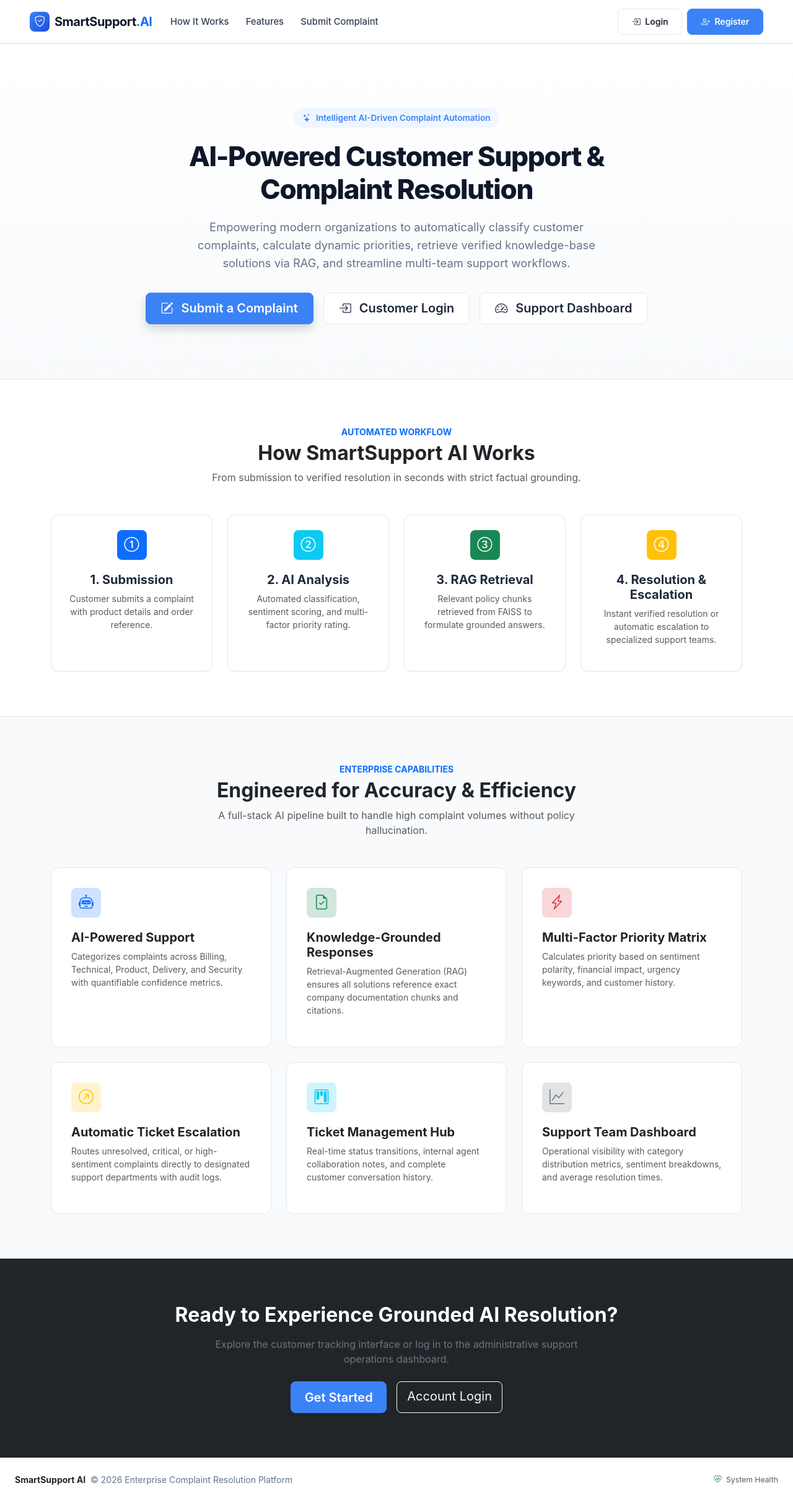
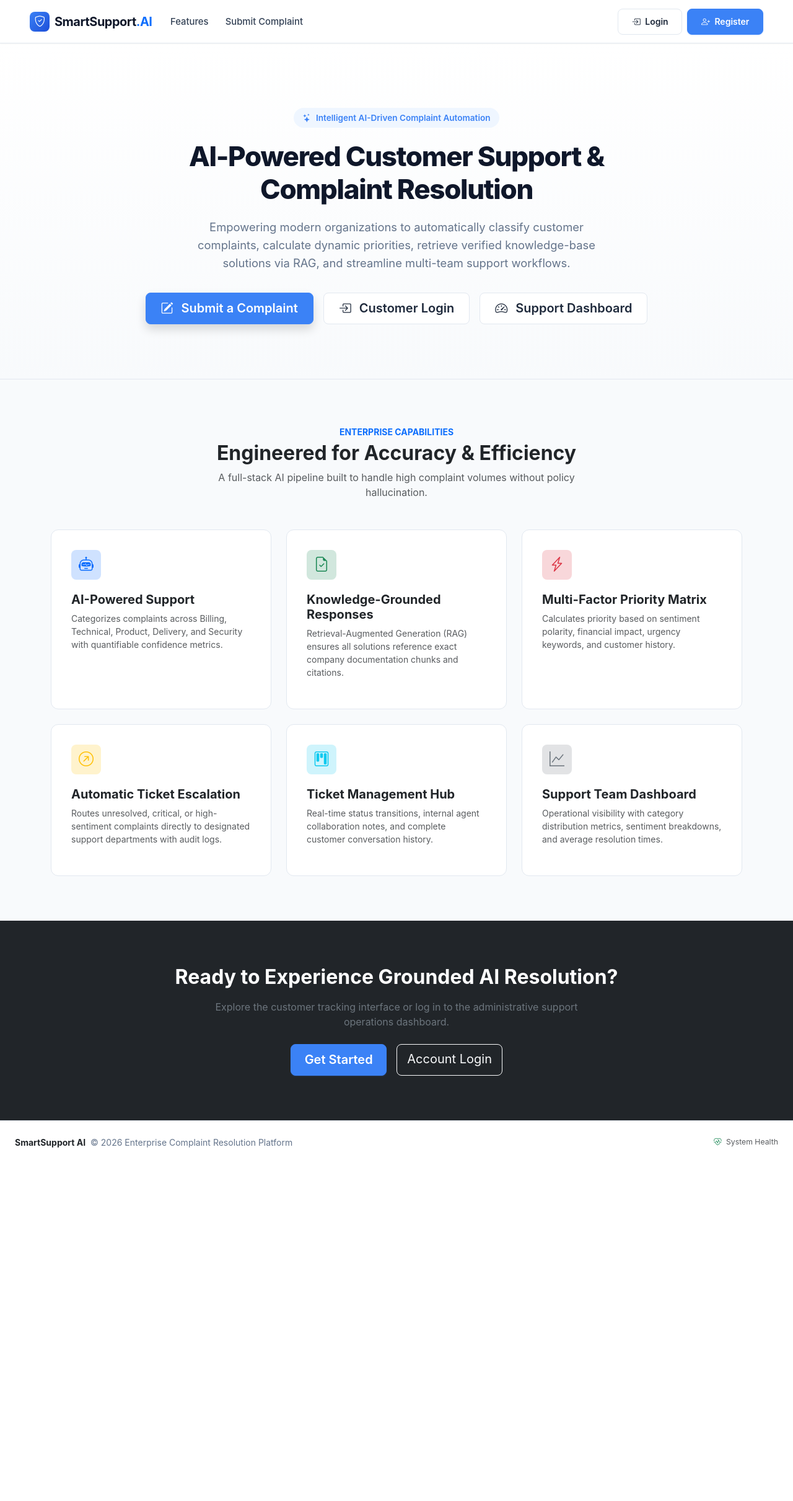
Before and after one commit to krupabt/SmartSupport-AI, a Flask app: page / in a window 1280 px wide. Shown: the whole page at 62% size. After the commit the page ends 1851 px from the top, so only its background shows below. Run offline with Flask 3, Linux system fonts and the light colour scheme.

Commit message:
Remove How SmartSupport AI Works workflow section from landing page

```diff
--- a/app/templates/base.html
+++ b/app/templates/base.html
@@ -67,9 +67,6 @@
               </li>
             {% endif %}
           {% else %}
-            <li class="nav-item">
-              <a class="nav-link" href="{{ url_for('main.index') }}#how-it-works">How It Works</a>
-            </li>
             <li class="nav-item">
               <a class="nav-link" href="{{ url_for('main.index') }}#features">Features</a>
             </li>
--- a/app/templates/index.html
+++ b/app/templates/index.html
@@ -31,55 +31,6 @@
   </div>
 </section>
 
-<!-- How It Works Section -->
-<section id="how-it-works" class="py-5 bg-white border-bottom">
-  <div class="container py-4">
-    <div class="text-center mb-5">
-      <span class="text-primary fw-bold text-uppercase small tracking-wide">Automated Workflow</span>
-      <h2 class="fw-bold mt-1 text-dark">How SmartSupport AI Works</h2>
-      <p class="text-muted mx-auto" style="max-width: 600px;">From submission to verified resolution in seconds with strict factual grounding.</p>
-    </div>
-
-    <div class="row g-4">
-      <div class="col-md-3">
-        <div class="saas-card p-4 text-center h-100">
-          <div class="feature-icon-wrapper bg-primary text-white mx-auto">
-            <i class="bi bi-1-circle"></i>
-          </div>
-          <h5 class="fw-bold">1. Submission</h5>
-          <p class="text-muted small">Customer submits a complaint with product details and order reference.</p>
-        </div>
-      </div>
-      <div class="col-md-3">
-        <div class="saas-card p-4 text-center h-100">
-          <div class="feature-icon-wrapper bg-info text-white mx-auto">
-            <i class="bi bi-2-circle"></i>
-          </div>
-          <h5 class="fw-bold">2. AI Analysis</h5>
-          <p class="text-muted small">Automated classification, sentiment scoring, and multi-factor priority rating.</p>
-        </div>
-      </div>
-      <div class="col-md-3">
-        <div class="saas-card p-4 text-center h-100">
-          <div class="feature-icon-wrapper bg-success text-white mx-auto">
-            <i class="bi bi-3-circle"></i>
-          </div>
-          <h5 class="fw-bold">3. RAG Retrieval</h5>
-          <p class="text-muted small">Relevant policy chunks retrieved from FAISS to formulate grounded answers.</p>
-        </div>
-      </div>
-      <div class="col-md-3">
-        <div class="saas-card p-4 text-center h-100">
-          <div class="feature-icon-wrapper bg-warning text-white mx-auto">
-            <i class="bi bi-4-circle"></i>
-          </div>
-          <h5 class="fw-bold">4. Resolution &amp; Escalation</h5>
-          <p class="text-muted small">Instant verified resolution or automatic escalation to specialized support teams.</p>
-        </div>
-      </div>
-    </div>
-  </div>
-</section>
 
 <!-- Key Features Section -->
 <section id="features" class="py-5">
```
